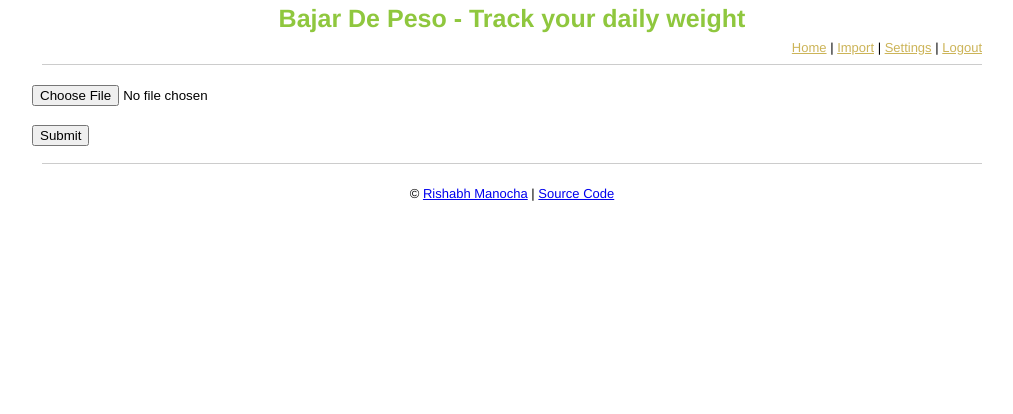
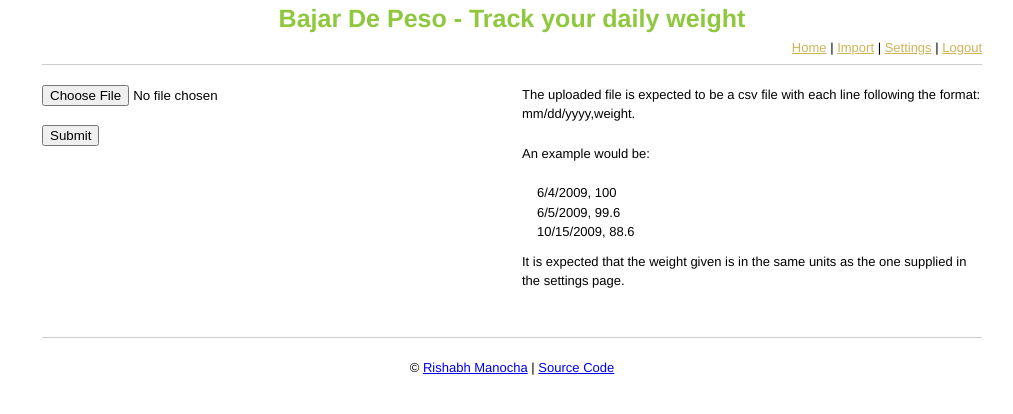
Before and after one commit to rmanocha/bajar-de-peso, a Django app: template templates/import.html in a window 1280 px wide. Shown: the top 414 px of the page, without its empty margins (128-1141 px from the left). Run offline with Django 3.2, Linux system fonts and the light colour scheme; the template is opened without the code that fills it: most values are stand-ins (such as "Sample title", 1, 10 or a date in 2020); form fields are guessed from the names that the template uses; some libraries are stand-ins or nearby versions.

Commit message:
Adding some text to explain what is expected from the uploaded file.

```diff
--- a/static/css/bajarpeso.css
+++ b/static/css/bajarpeso.css
@@ -91,6 +91,6 @@ div#stats {
     font-size: .7em;
 }
 
-div.top-margin-8 {
+.top-margin-8 {
     margin-top: 8px;
 }
--- a/templates/import.html
+++ b/templates/import.html
@@ -14,10 +14,22 @@
             <div class="grid_3 omega">&nbsp;</div>
         </div>
     {% endif %}
-<div class="spacer bot-margin">
-    <form enctype = "multipart/form-data" action="." method="post">
-        {{ form.file }} <br /><br />
-        <input type="submit" value="Submit" />
-    </form>
+<div class="grid_16 spacer bot-margin">
+    <div class="grid_8 alpha">
+        <form enctype = "multipart/form-data" action="." method="post">
+            {{ form.file }} <br /><br />
+            <input type="submit" value="Submit" />
+        </form>
+    </div>
+    <div class="grid_8 omega">
+        <p>The uploaded file is expected to be a csv file with each line following the format: mm/dd/yyyy,weight.</p>
+        <p>An example would be:</p>
+        <div style="margin-left: 15px;">
+            6/4/2009, 100<br />
+            6/5/2009, 99.6<br />
+            10/15/2009, 88.6<br />
+        </div>
+        <p class="top-margin-8">It is expected that the weight given is in the same units as the one supplied in the settings page.</p>
+    </div>
 </div>
 {% endblock %}
```
